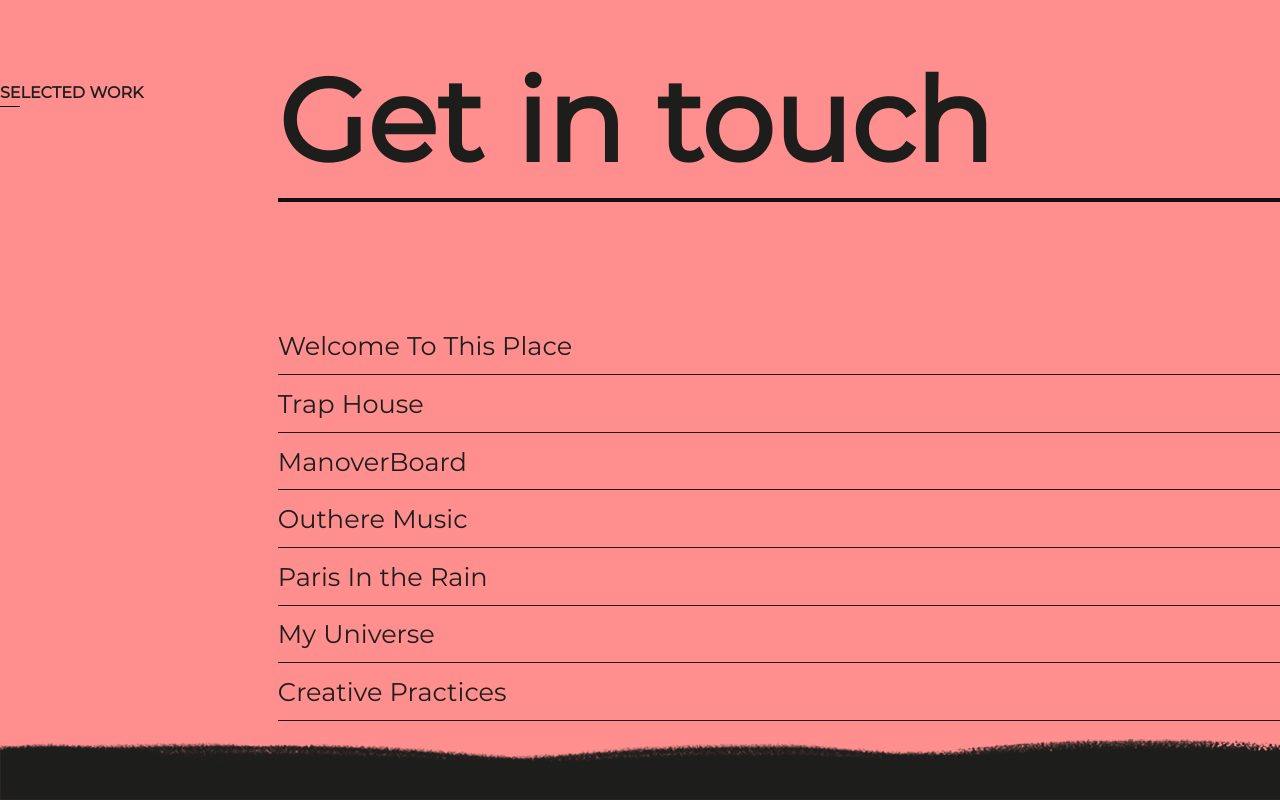
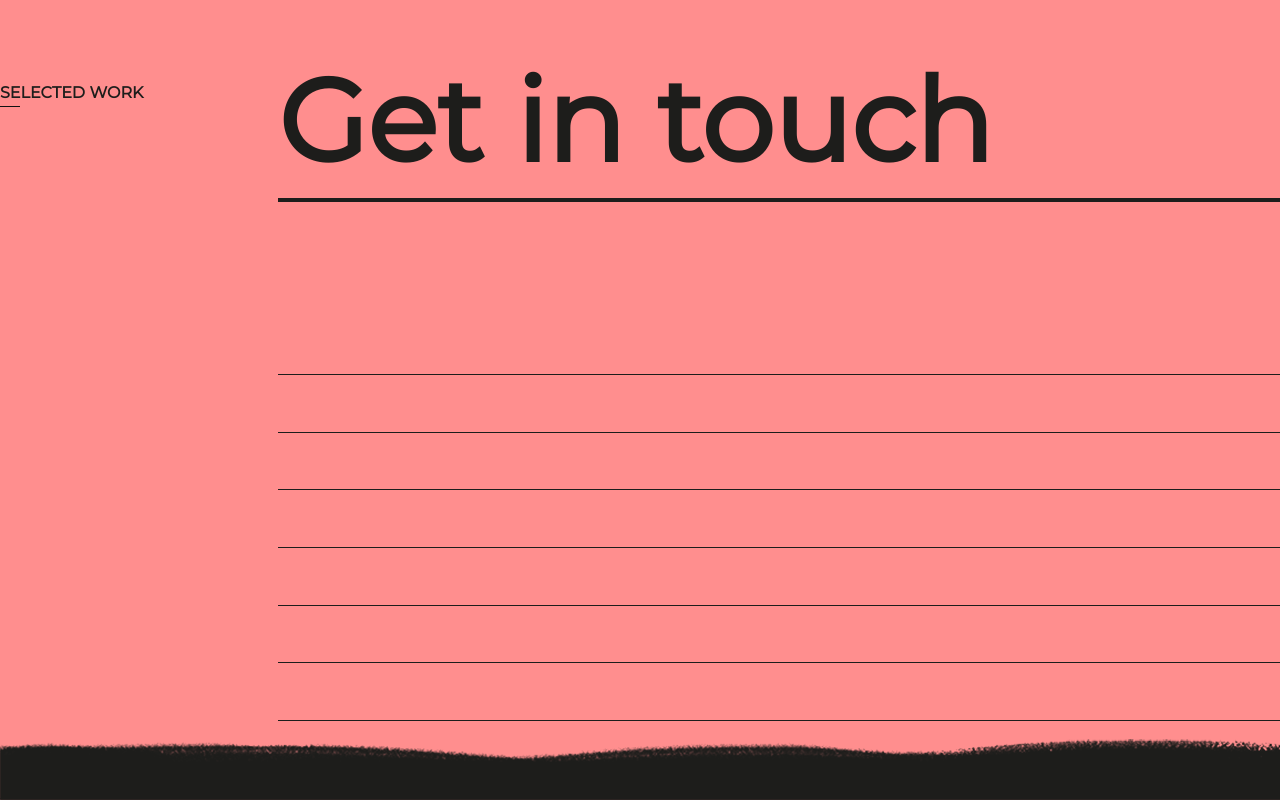
Before and after one commit to mkit-5ain/Vue-folio, a Vue app in the folder frontend/: page / in a window 1280 px wide. Shown: the part 3678-4478 px from the top of the page. Built offline with nearby package versions, Linux system fonts and the light colour scheme; the HTML template or start-up script is replaced by a standard one.

Commit message:
[update] layout modify, text keyframe add

```diff
--- a/frontend/src/assets/sass/layout.scss
+++ b/frontend/src/assets/sass/layout.scss
@@ -113,25 +113,64 @@
     }
 }
 .contact { position: relative; padding-left: 21.7vw;
+    &.active {
+        .inner {
+            .sub-title {
+                p {
+                    span { animation: 1s subTitleFadein forwards; }
+                    &:nth-child(2) {
+                        span { animation-delay: .3s; }
+                    }
+                    &:nth-child(3) {
+                        span { animation-delay: .5s; }
+                    }
+                }
+            }
+            .item {
+                @for $i from 1 to 15 {
+                    &:nth-child(#{$i}){
+                        span { animation-delay: $i*.1s; }
+                    }
+                }
+                span { padding-bottom: 1vw;  animation: .5s contactFadein forwards;
+                }
+            }
+        }
+    }
     .inner { font-size: 2vw; counter-reset: item;
         .sub-title {
             display: flex;
+            position: relative;
             height: 7vw;
             line-height: 6.1vw;
             padding-bottom: 2vw;
             margin-bottom: 10vw;
-            border-bottom: 4px solid #111;
+            border-bottom: 4px solid $black-color;
             font-size: 9vw;
             font-weight: bold;
-            > p { margin-right: 30px; overflow: hidden;
-                span { display: block; height: 100%; }
+            &:hover {
+                &:before { transform: scaleX(1); transform-origin: left;}
+            }
+            &:before {
+                content: '';
+                position: absolute;
+                bottom: -4px;
+                left: 0px;
+                width: 100%;
+                border-bottom: 4px solid #fbc6c2;
+                transform: scaleX(0);
+                transform-origin: right;
+                transition: transform 0.6s ease-out;
+            }
+            > p { margin-right: 50px; overflow: hidden;
+                span { display: block; height: 100%; transform: translate(0px, 135px); }
             }
         }
-        > p {
+        .item {
             position: relative;
-            padding-bottom: 1vw;
             margin-bottom: 1vw;
             border-bottom: 1px solid #1d1d1b;
+            overflow: hidden;
             &:before {
                 content: '';
                 position: absolute;
@@ -147,6 +186,8 @@
             &:hover {
                 &:before { width: 100%;  transform: scaleX(1); transform-origin: left; }
             }
+            span { display: block; transform: translate(0px, 60px); transition: .5s ease;
+            }
         }
     }
 }
```
